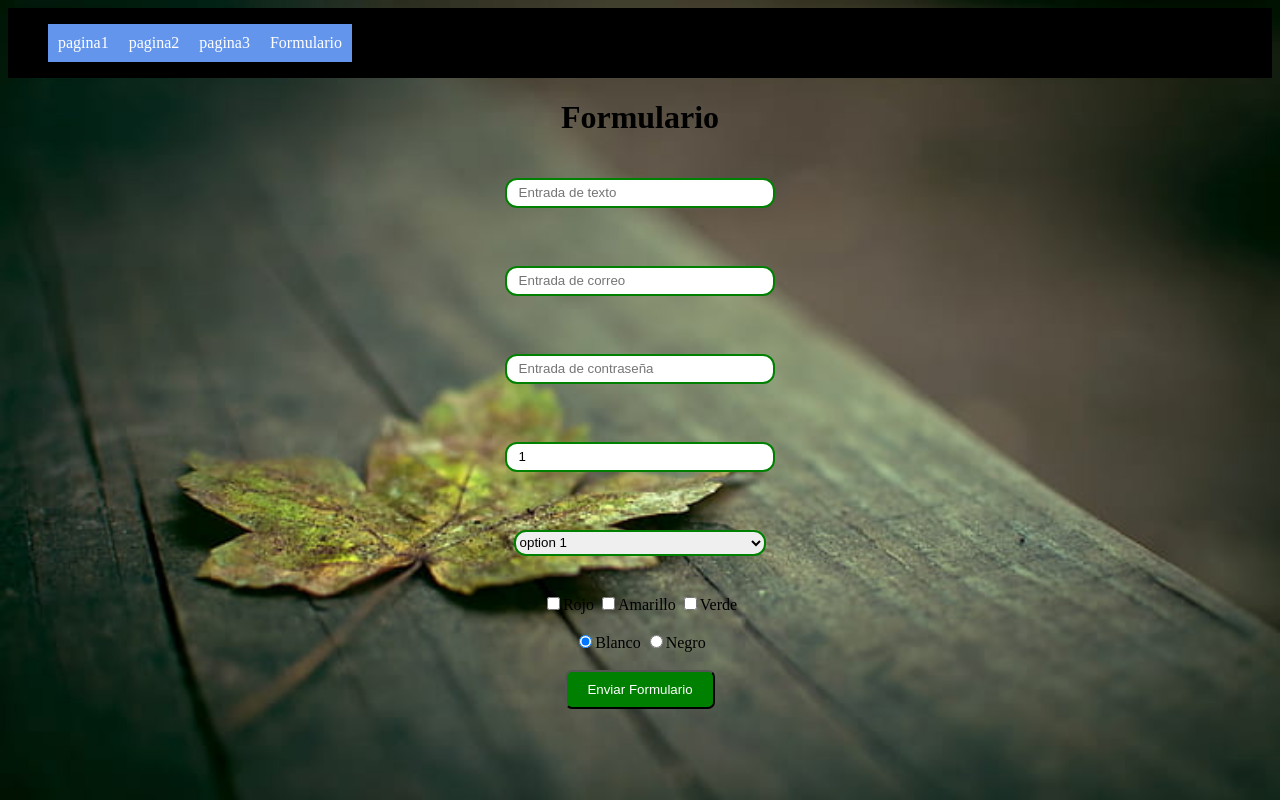
After one commit to jaguirre09/Electiva, a PHP site: page /page4.html in a window 1280 px wide. The commit adds this page. Run offline with PHP 8.4, Linux system fonts and the light colour scheme.

Commit message:
job update

```diff
--- a/TallerClase4/css/stile.css
+++ b/TallerClase4/css/stile.css
@@ -40,3 +40,30 @@ li a {
     list-style: none;
     text-decoration: none;
 }
+.fondo4{
+    background-image: url('../img/img4.jpg');
+    background-size: cover;
+}
+
+.input{
+    margin: 20px;
+width: 20%;
+    border: green 2px solid;
+    height: 24px;
+    border-radius: 12px;
+    padding-left: 12px;
+}
+select{
+    margin: 20px;
+width: 20%;
+    border: green 2px solid;
+    height: 26px;
+    border-radius: 12px;
+
+}
+.button{
+    background-color: green;
+    padding: 10px 20px;
+    border-radius: 7px;
+color: white;
+}
--- a/TallerClase4/index.html
+++ b/TallerClase4/index.html
@@ -18,6 +18,7 @@
                 <li><a href="index.html">pagina1</a></li>
                 <li><a href="page1.html">pagina2</a></li>
                 <li><a href="page2.html">pagina3</a></li>
+                <li><a href="page4.html">Formulario</a></li>
             </ul>
         </nav>
 
--- a/TallerClase4/page1.html
+++ b/TallerClase4/page1.html
@@ -24,6 +24,7 @@
                 <li><a href="index.html">pagina1</a></li>
                 <li><a href="page1.html">pagina2</a></li>
                 <li><a href="page2.html">pagina3</a></li>
+                <li><a href="page4.html">Formulario</a></li>
             </ul>
         </nav>
 
--- a/TallerClase4/page2.html
+++ b/TallerClase4/page2.html
@@ -28,6 +28,7 @@
                 <li><a href="index.html">pagina1</a></li>
                 <li><a href="page1.html">pagina2</a></li>
                 <li><a href="page2.html">pagina3</a></li>
+                <li><a href="page4.html">Formulario</a></li>
             </ul>
         </nav>
 
--- /dev/null
+++ b/TallerClase4/page4.html
@@ -0,0 +1,105 @@
+<!DOCTYPE html>
+<html lang="es">
+
+<head>
+    <meta name="author" content="Tutoriales a tu alcance">
+    <meta name="descripcion" content="Acá se pone la descripcion del sitio">
+    <meta name="keywords" content="tutoriales, html, desarrollo web">
+    <title>Estructursa de la cabecera</title>
+    <link rel="icon" href="img/icon.jpg">
+    <link rel="stylesheet" href="css/stile.css">
+</head>
+
+
+<body class="fondo4">
+
+    <header>
+        <nav>
+            <ul>
+                <li><a href="index.html">pagina1</a></li>
+                <li><a href="page1.html">pagina2</a></li>
+                <li><a href="page2.html">pagina3</a></li>
+                <li><a href="page4.html">Formulario</a></li>
+            </ul>
+        </nav>
+
+    </header>
+
+
+
+
+
+    <center>
+
+        <h1>Formulario</h1>
+
+        <form action="">
+
+
+            <label for="texto"></label>
+            <input type="text" id="texto" placeholder="Entrada de texto" value="" required class="input">
+            <br>
+            <br>
+            <label for="correo"></label>
+            <input type="email" id="correo" placeholder="Entrada de correo" value="" required class="input">
+            <br>
+            <br>
+
+            <label for="password"></label>
+            <input type="password" id="password" placeholder="Entrada de contraseña" value="" required class="input">
+            <br>
+            <br>
+
+            <label for=""></label>
+            <input type="number" value="1" min="0" max="3" class="input">
+            <br>
+            <br>
+
+
+            <select name="" id="">
+
+                <option value="">option 1</option>
+                <option value="">option 2</option>
+                <option value="">option 3</option>
+            </select>
+
+            <br>
+            <br>
+
+
+            <input type="checkbox" name="" id="rojo"><label for="rojo">Rojo</label>
+            <input type="checkbox" name="" id="amarillo"><label for="amarillo">Amarillo</label>
+            <input type="checkbox" name="" id="verde"><label for="verde">Verde</label>
+            <br>
+            <br>
+
+
+            <input type="radio" name="radio" id="Blanco" checked><label for="Blanco">Blanco</label>
+            <input type="radio" name="radio" id="Negro"><label for="Negro">Negro</label>
+            <br>
+            <br>
+
+
+
+            <input type="submit" value="Enviar Formulario" class="button">
+
+
+
+
+
+
+
+
+        </form>
+
+
+
+    </center>
+
+
+
+
+
+</body>
+
+</html>
```
Also changed, not shown: TallerClase4/img/img4.jpg (added).
